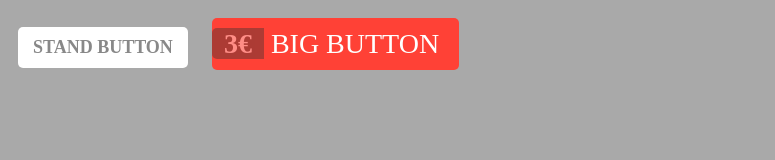
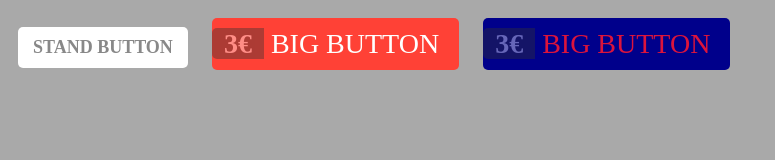
Before and after one commit to AnthonyVanoo/AWDgit, a plain HTML site: page index.html in a window 1280 px wide. Shown: the whole page, without its empty margins (0-775 px from the left). Drawn offline with Linux system fonts and the light colour scheme.

Commit message:
added a blue button

```diff
--- a/index.html
+++ b/index.html
@@ -11,5 +11,9 @@
         <span class="btn__price">3€</span>
         <span class="btn__text">Big Button</span>
     </a>
+    <a href="#" class="btn btn--big btn--blue">
+        <span class="btn__price">3€</span>
+        <span class="btn__text">Big Button</span>
+    </a>
 </body>
 </html>
```
